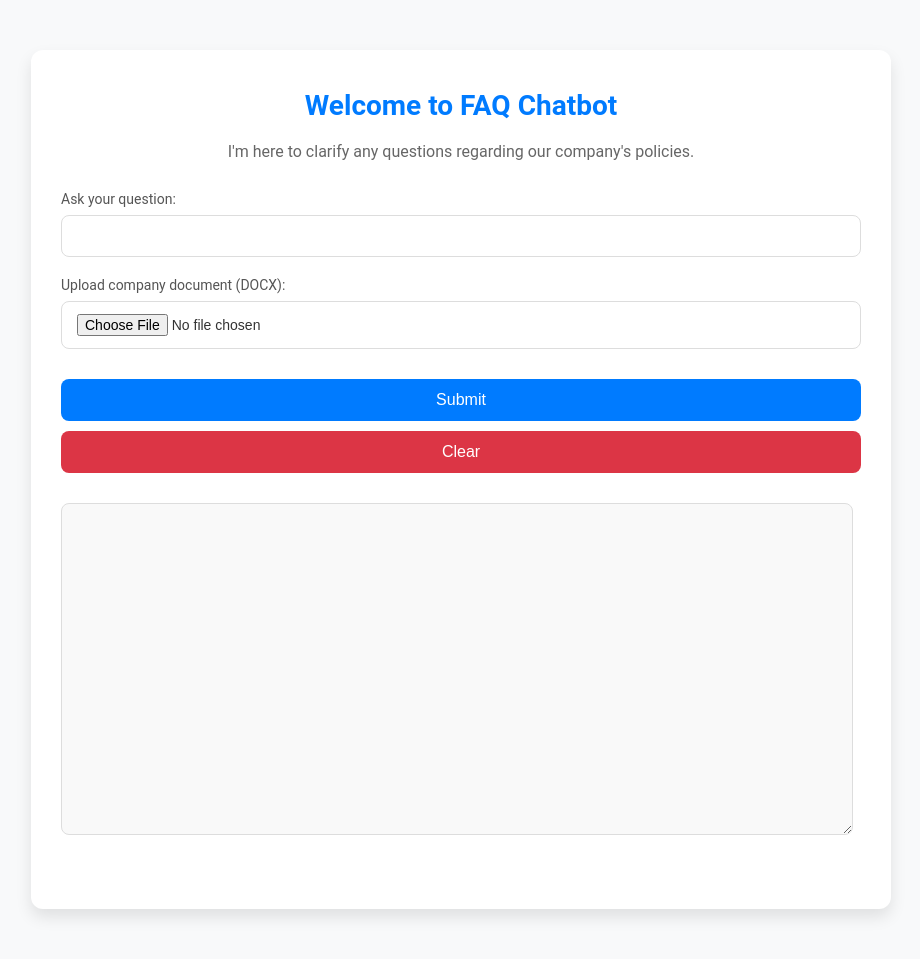
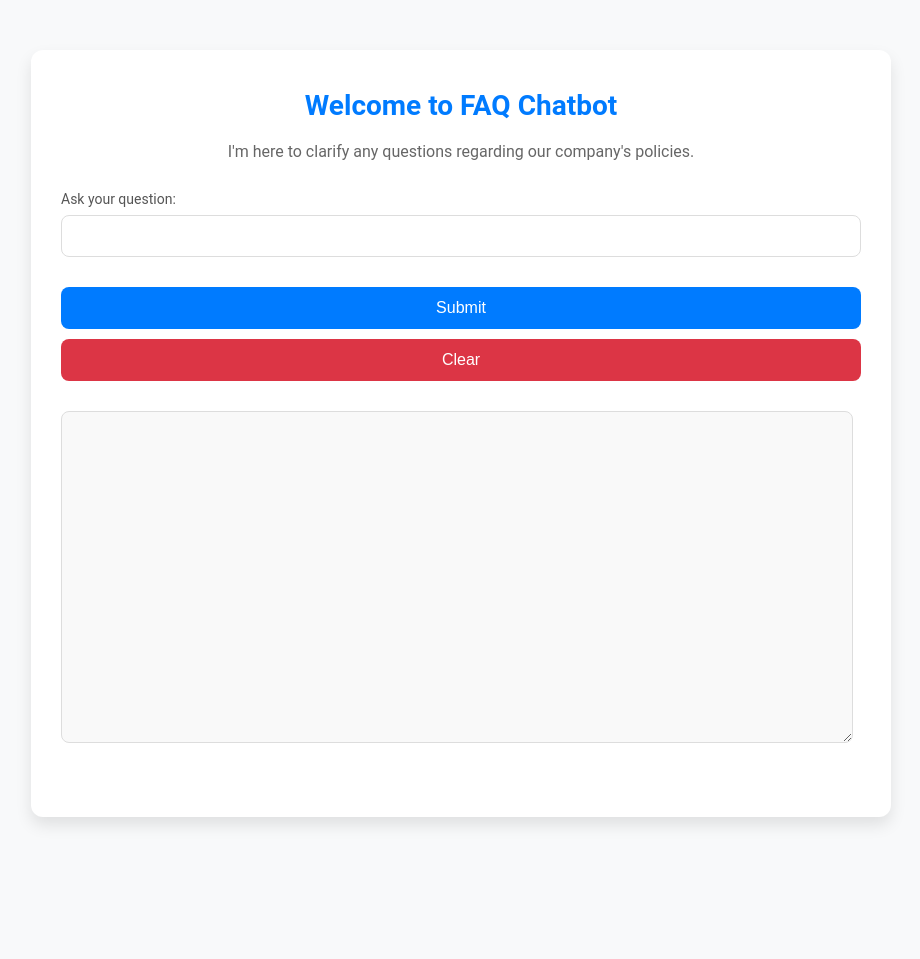
Before and after one commit to aneesh-bukya/HRAgent, a Django app: page /faq/ in a window 1280 px wide. Shown: the whole page, without its empty margins (179-1099 px from the left). After the commit the page ends 825 px from the top, so only its background shows below. Run offline with Django 5.2, Linux system fonts and the light colour scheme.

Commit message:
Update faq.html

```diff
--- a/HRAgentUI/templates/faq.html
+++ b/HRAgentUI/templates/faq.html
@@ -11,12 +11,10 @@
     <div class="container">
         <h1>Welcome to FAQ Chatbot</h1>
         <p>I'm here to clarify any questions regarding our company's policies.</p>
-        <form id="chatbotForm" enctype="multipart/form-data" method="post">
+        <form id="chatbotForm" method="post">
             {% csrf_token %}
             <label for="question">Ask your question:</label>
             <input type="text" id="question" name="question" required>
-            <label for="document">Upload company document (DOCX):</label>
-            <input type="file" id="document" name="document" accept=".docx">
             <button type="submit">Submit</button>
             <button type="button" id="clearButton">Clear</button>
         </form>
@@ -51,7 +49,6 @@
 
         document.getElementById('clearButton').addEventListener('click', function() {
             document.getElementById('question').value = '';
-            document.getElementById('document').value = '';
             document.getElementById('summaryText').textContent = '';
             document.getElementById('statusMessage').textContent = '';
         });
```
